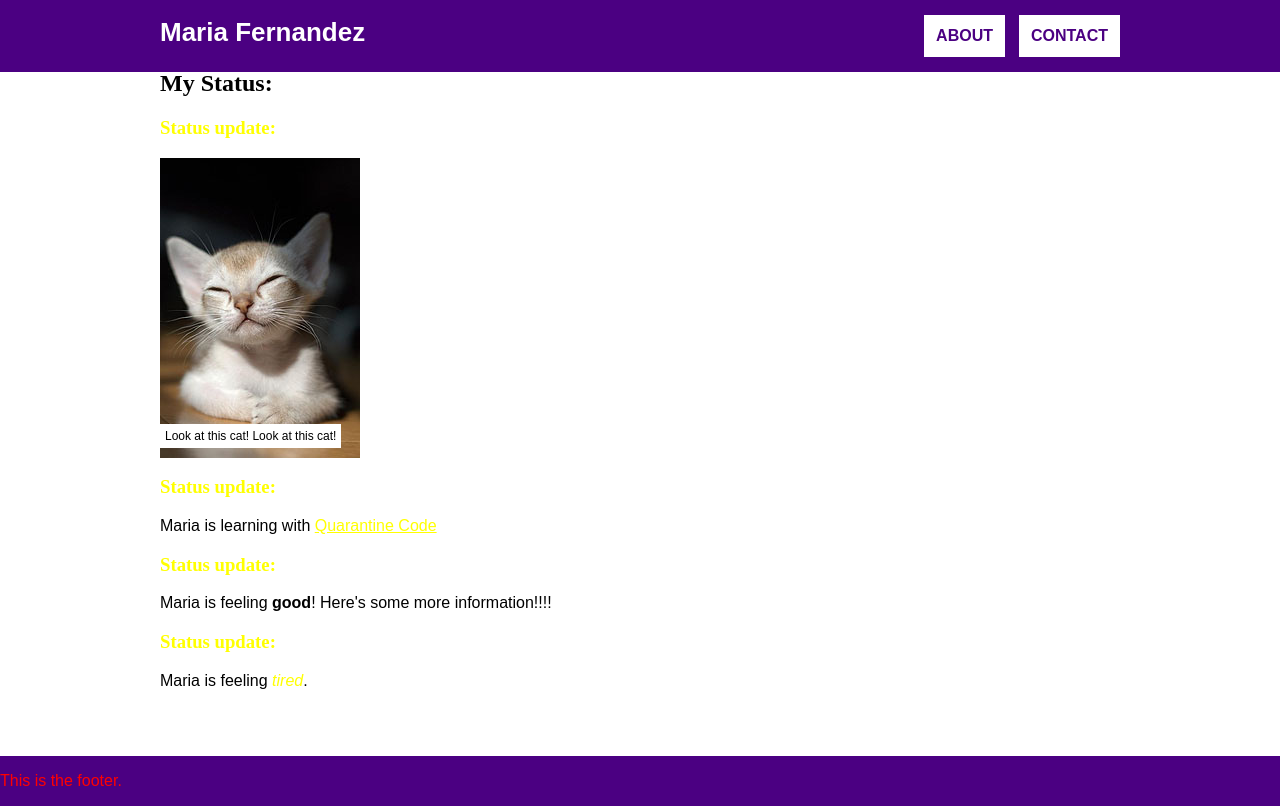
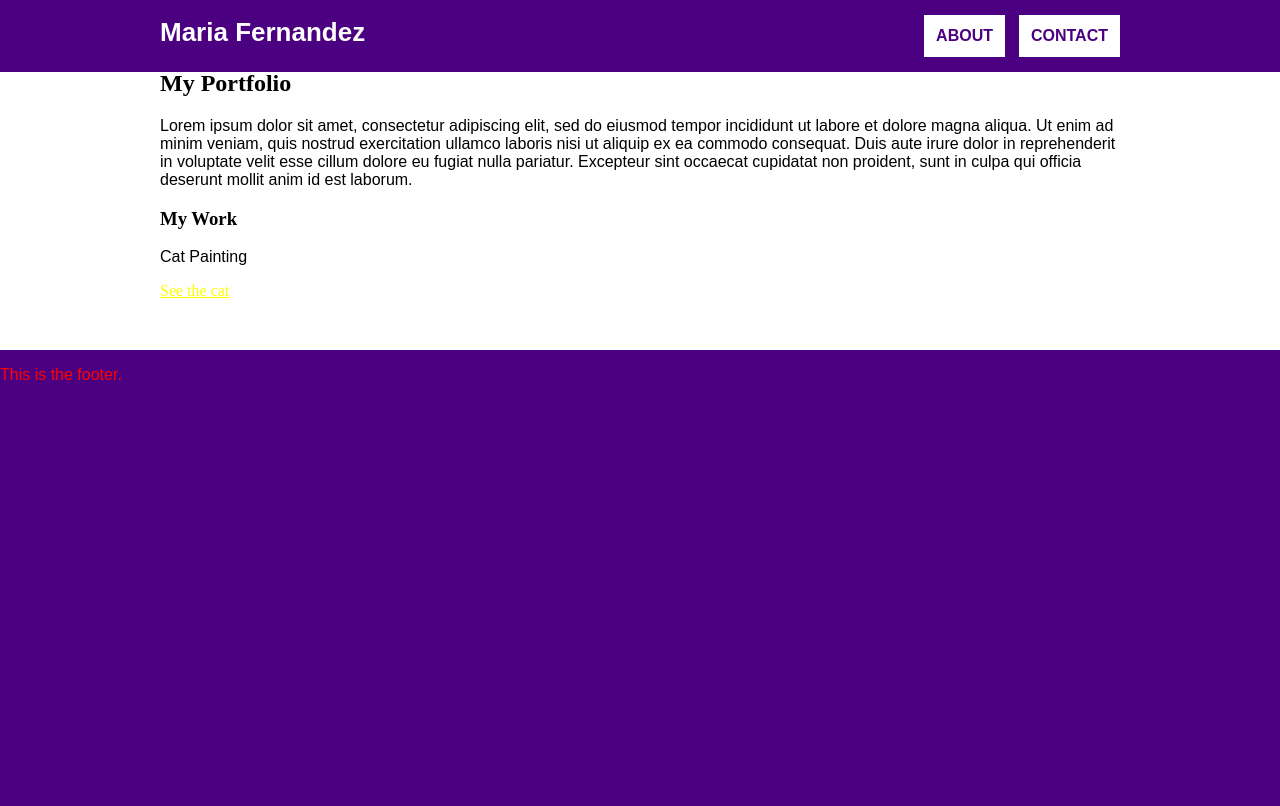
Before and after one commit to mariahfernnn/quarantine-code4, a plain HTML site: page index.html in a window 1280 px wide. Drawn offline with Linux system fonts and the light colour scheme.

Commit message:
Changing it into a portfolio example

```diff
--- a/index.html
+++ b/index.html
@@ -20,23 +20,16 @@
 
     <main>
       <div class="wrapper">
-        <h2>My Status:</h2>
+        <h2>My Portfolio</h2>
 
-        <h3 class="status-update">Status update:</h3>
+        <p>Lorem ipsum dolor sit amet, consectetur adipiscing elit, sed do eiusmod tempor incididunt ut labore et dolore magna aliqua. Ut enim ad minim veniam, quis nostrud exercitation ullamco laboris nisi ut aliquip ex ea commodo consequat. Duis aute irure dolor in reprehenderit in voluptate velit esse cillum dolore eu fugiat nulla pariatur. Excepteur sint occaecat cupidatat non proident, sunt in culpa qui officia deserunt mollit anim id est laborum.</p>
 
-        <div class="img-container">
-          <img src="images/kitten.jpg" class="kitten-img" />
-          <p class="img-caption">Look at this cat! Look at this cat!</p>
+        <div class="work">
+          <h3>My Work</h3>
+          <p>Cat Painting</p>
+          <a href="cat.html">See the cat</a>
         </div>
 
-        <h3 class="status-update">Status update:</h3>
-        <p>Maria is learning with <a href="https://www.quarantinecode.com" target="_blank">Quarantine Code</a></p>
-
-        <h3 class="status-update">Status update:</h3>
-        <p>Maria is feeling <strong>good</strong>! Here's some more information!!!!</p>
-
-        <h3 class="status-update">Status update:</h3>
-        <p>Maria is feeling <em>tired</em>.</p>
       </div>
     </main>
 
```
